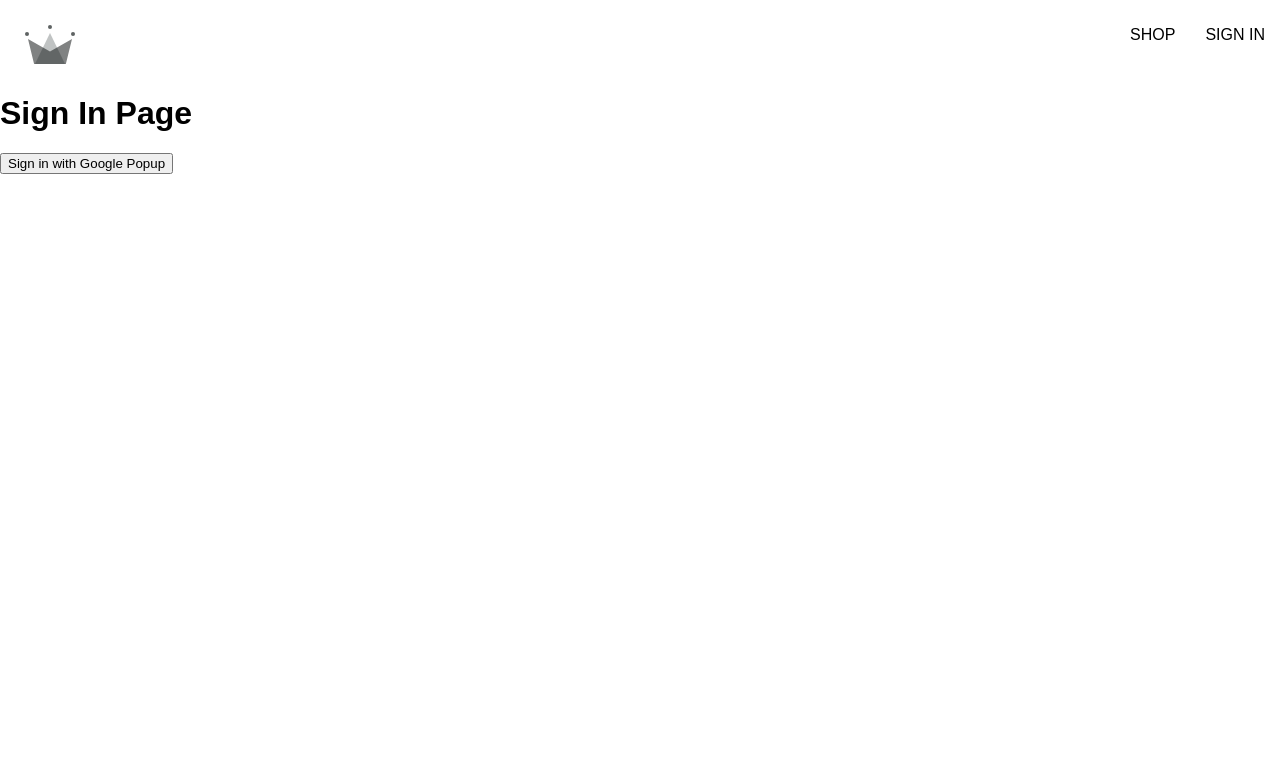
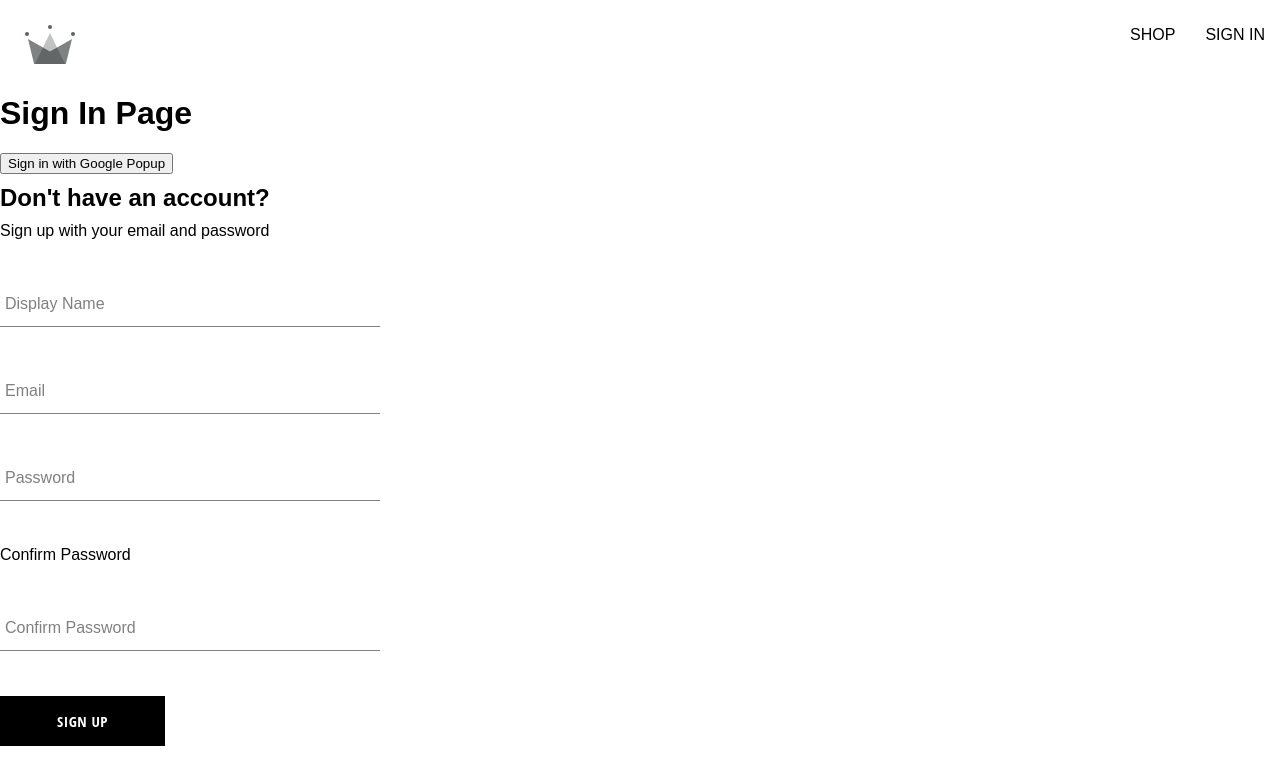
Before and after one commit to BDoGG12/crwn-clothing, a React (Create React App) app: page /sign-in in a window 1280 px wide. Shown: the top 784 px of the page. Built offline with nearby package versions, Linux system fonts and the light colour scheme.

Commit message:
Added SignUpForm component, imported getRedirectResult, auth, and signInWithGoogleRedirect.

```diff
--- a/src/components/routes/sign-in/sign-in.component.jsx
+++ b/src/components/routes/sign-in/sign-in.component.jsx
@@ -1,16 +1,26 @@
+import {useEffect} from 'react';
+import {getRedirectResult} from 'firebase/auth';
+
 import { Fragment } from 'react';
-import { signInWithGooglePopup, createUserDocumentFromAuth } from '../../../utils/firebase/firebase.utils';
+import { auth, signInWithGooglePopup, createUserDocumentFromAuth, signInWithGoogleRedirect } from '../../../utils/firebase/firebase.utils';
+
+import SignUpForm from '../../../components/sign-up-form/sign-up-form.component';
+
+
 const SignIn = () => {
+
   const logGoogleUser = async () => {
     const {user} = await signInWithGooglePopup();
     const userDocRef = await createUserDocumentFromAuth(user);
   }
+
   return (
     <Fragment>
       <h1>Sign In Page</h1>
       <button onClick={logGoogleUser}>
         Sign in with Google Popup
       </button>
+      <SignUpForm />
     </Fragment>
   );
 };
```
